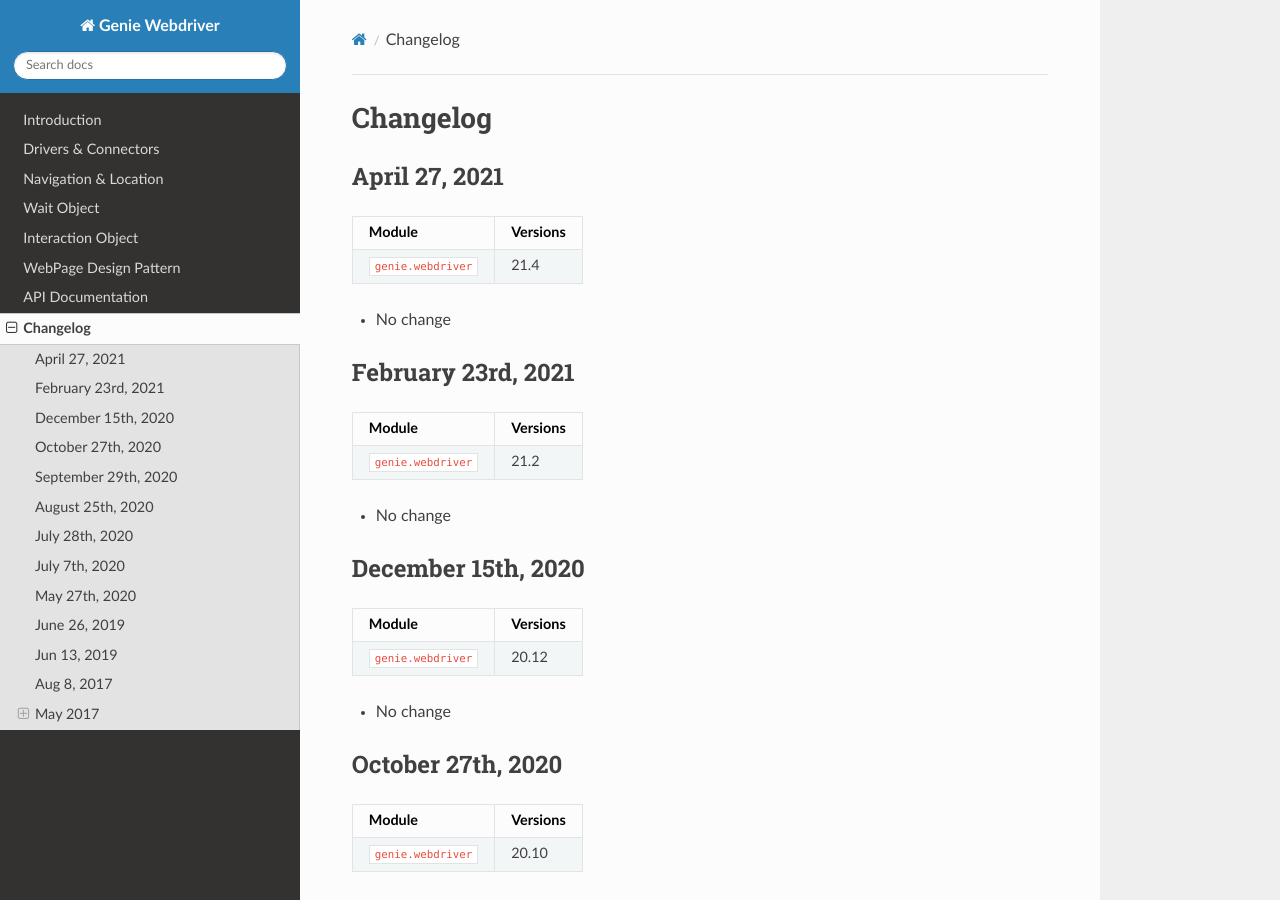
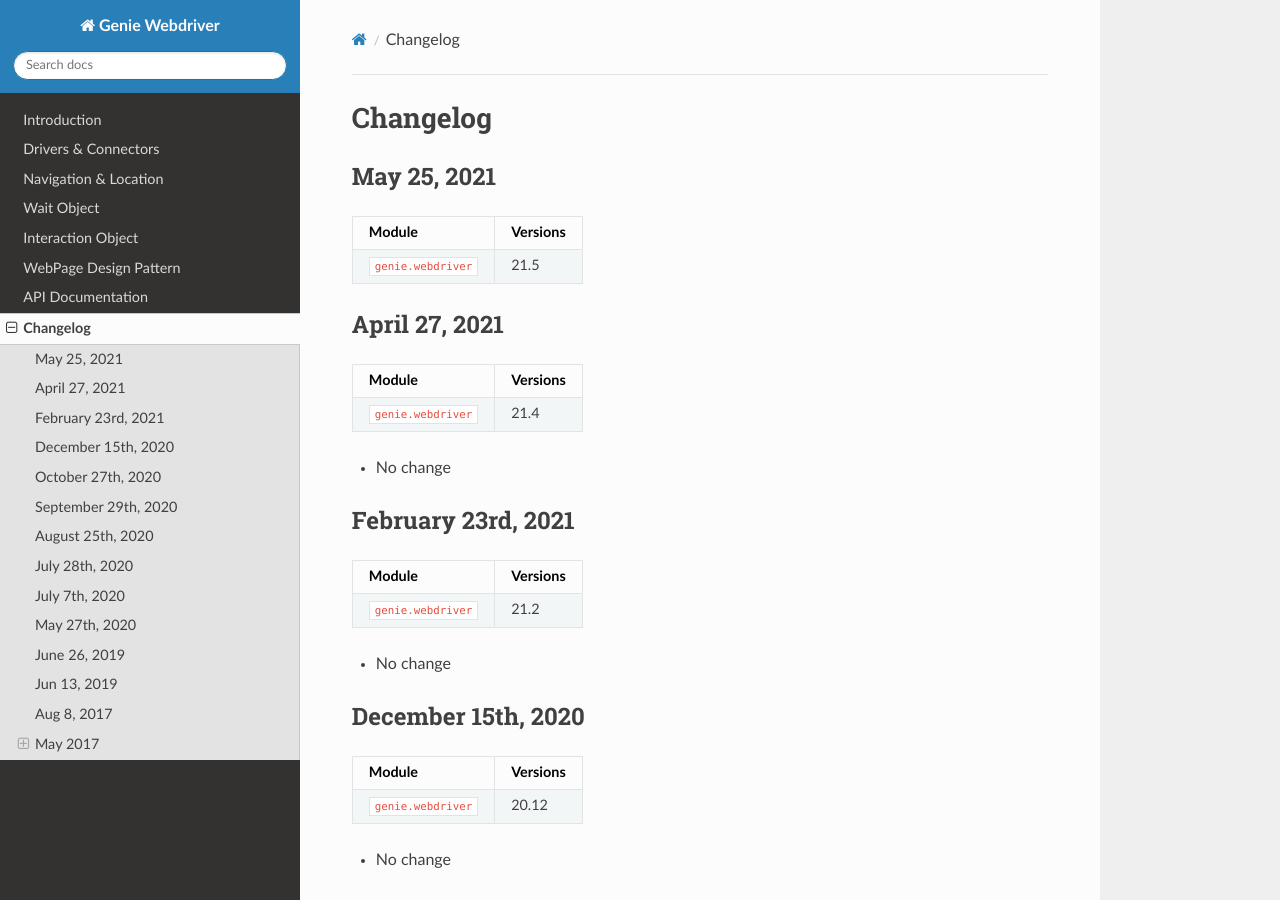
Before and after one commit to CiscoTestAutomation/geniewebdriver, a Sphinx documentation site: the page built from docs/changelog/index.rst, in a window 1280 px wide and 900 px high. Built offline with Sphinx 7.4.7 and the Read the Docs theme 2.0.0, drawn with Linux system fonts in a browser that asks for light colours.

Commit message:
release 21.5

```diff
--- a/docs/changelog/index.rst
+++ b/docs/changelog/index.rst
@@ -1,5 +1,14 @@
 Changelog
 =========
+
+May 25, 2021
+-------------------
+
++-------------------------------+-------------------------------+
+| Module                        | Versions                      |
++===============================+===============================+
+| ``genie.webdriver``           | 21.5                          |
++-------------------------------+-------------------------------+
 
 April 27, 2021
 -------------------
```
Also changed, not shown: 2 other files.
